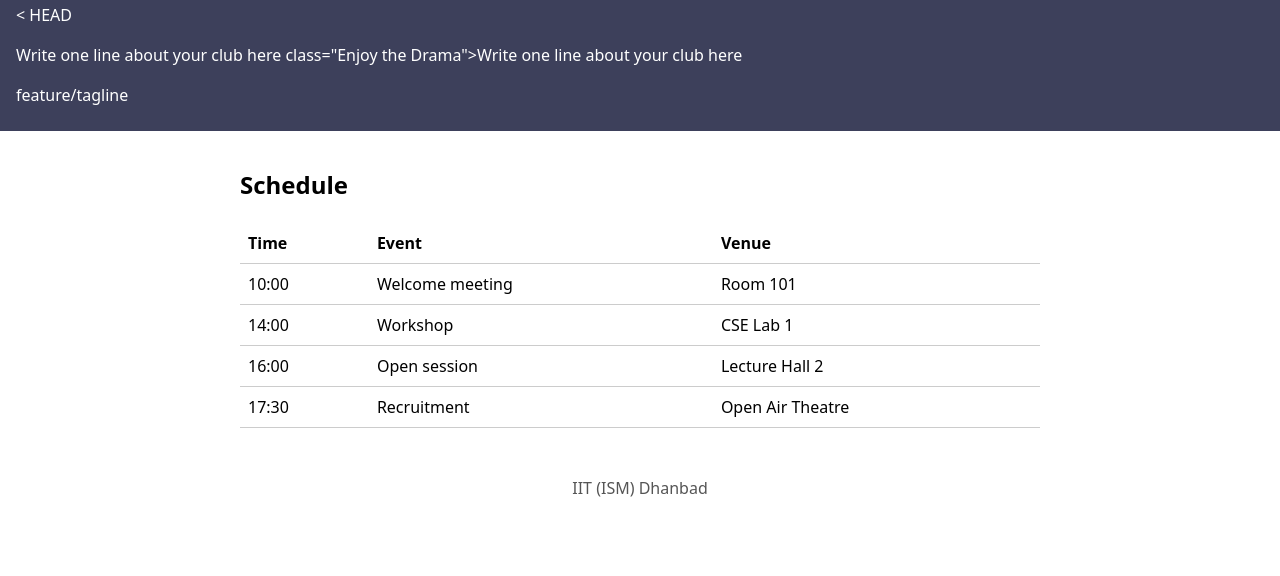
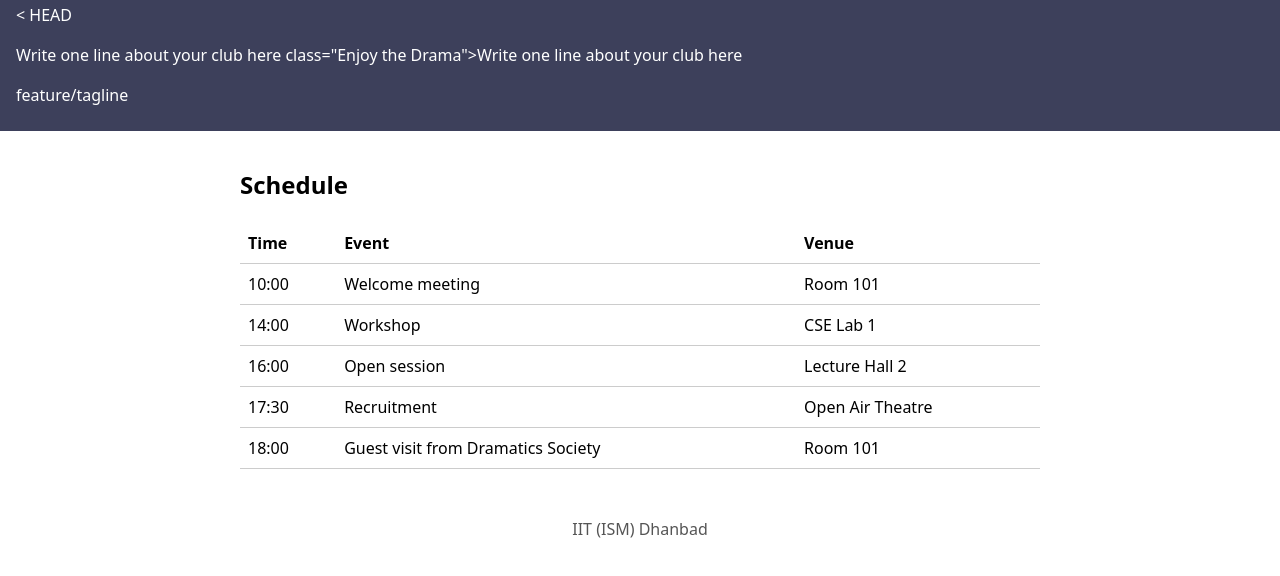
Before and after one commit to Keerthana08-web/club-page, a plain HTML site: page index.html in a window 1280 px wide. Shown: the part 112-688 px from the top of the page. Drawn offline with Linux system fonts and the light colour scheme.

Commit message:
Add guest visit from Dramatics Society

```diff
--- a/index.html
+++ b/index.html
@@ -28,6 +28,7 @@
           <tr><td>14:00</td><td>Workshop</td><td>CSE Lab 1</td></tr>
           <tr><td>16:00</td><td>Open session</td><td>Lecture Hall 2</td></tr>
 	  <tr><td>17:30</td><td>Recruitment</td><td>Open Air Theatre</td></tr>
+	  <tr><td>18:00</td><td>Guest visit from Dramatics Society</td><td>Room 101</td></tr>
         </tbody>
       </table>
     </section>
```
